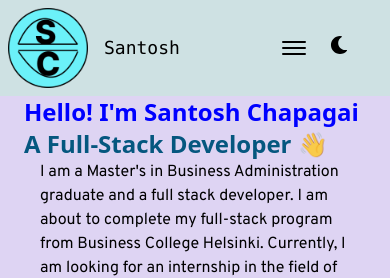
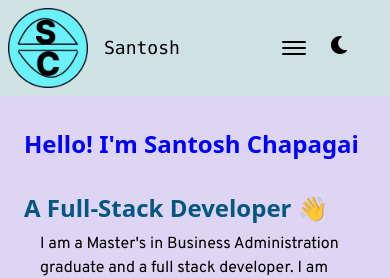
Before and after one commit to SantoshChapagai/My-Portfolio, a Next.js app: page / in a window 390 px wide. Shown: the top 278 px of the page. Built offline with nearby package versions, Linux system fonts and the light colour scheme.

Commit message:
change the styling of heading 2

```diff
--- a/components/typography/h2.tsx
+++ b/components/typography/h2.tsx
@@ -4,7 +4,7 @@ export default function TypographyH2({
   children: React.ReactNode
 }) {
   return (
-    <h2 className="text-2xl font-bold scroll-m-20 mx-4 my-0 lg:my-4">
+    <h2 className="text-2xl font-bold scroll-m-20 mx-4 mt-8 mb-2 lg:my-4">
       {children}
     </h2>
 
```
